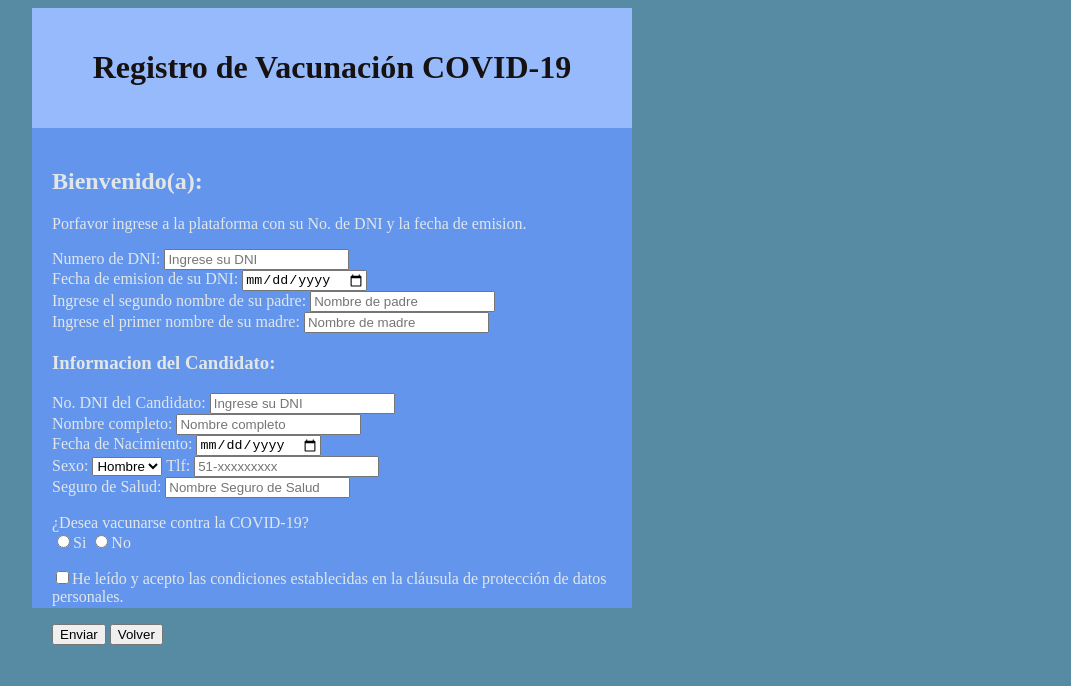
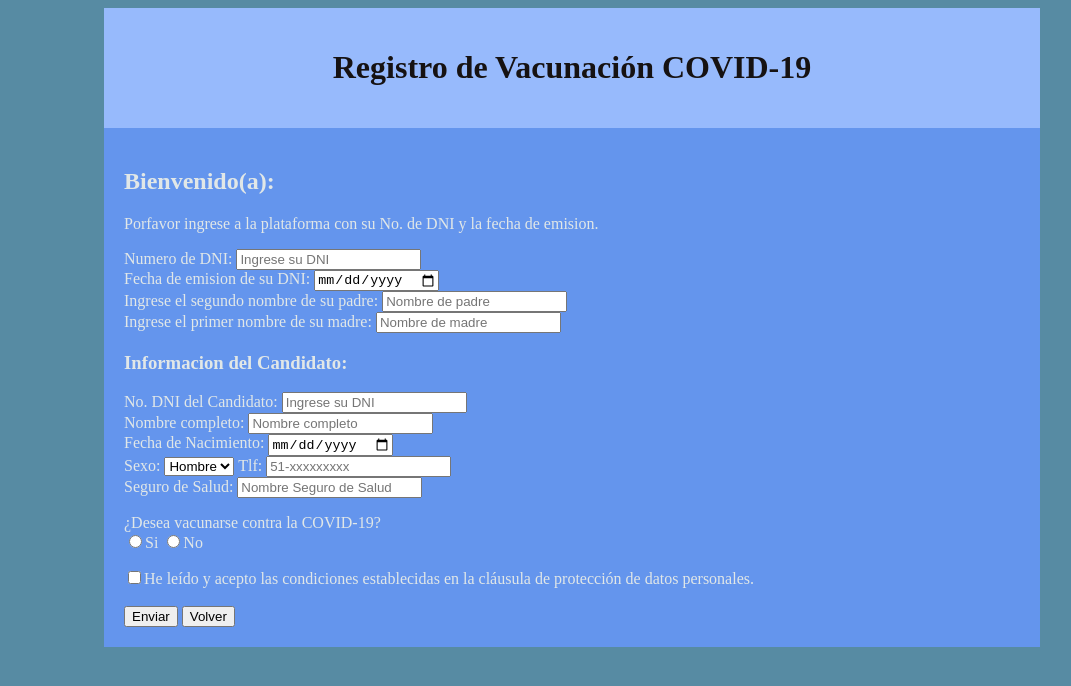
Before and after one commit to andreecenteno/formcovid, a plain HTML site: page index.html in a window 1280 px wide. Shown: the whole page, without its empty margins (76-1147 px from the left). Drawn offline with Linux system fonts and the light colour scheme.

Commit message:
Update styles.css

```diff
--- a/styles.css
+++ b/styles.css
@@ -1,14 +1,14 @@
 body{
-    width: 100vh;
-    height: 100vh;
+    width: 100%;
+    height: 100%;
     background-color: rgb(87, 139, 163);
     display: flex;
     flex-direction: column;
     align-items: center;
 }
 header{
-    width: 70vh;
-    height: 10vh;
+    width: 70%;
+    height: 10%;
     background-color: rgb(151, 186, 252);
     padding: 20px;
     display: flex;
@@ -18,8 +18,8 @@ header{
         color: rgb(22, 18, 18);
     }
 form{
-    width: 70vh;
-    height: 55vh;
+    width: 70%;
+    height: 55%;
     background-color: cornflowerblue;
     color: rgb(225, 231, 231);
     padding: 20px;
```
